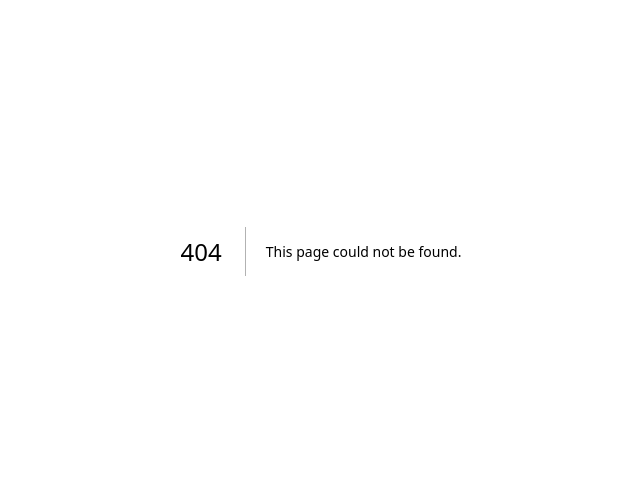
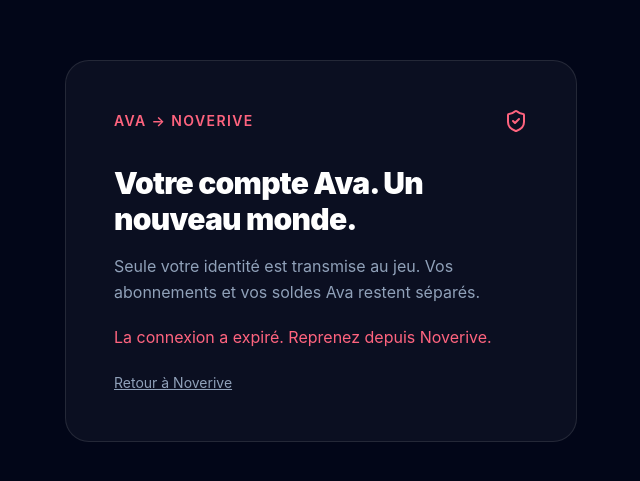
Before and after one commit to stayelles/ava-web, a Next.js app: page /noverive-connect in a window 1280 px wide. Before the commit this address had no page. Shown: the part 149-630 px from the top of the page, without its empty margins (319-959 px from the left). Built offline with nearby package versions, Linux system fonts and the light colour scheme.

Commit message:
Connect Noverive through the existing Ava identity flow

```diff
--- /dev/null
+++ b/app/noverive-connect/page.tsx
@@ -0,0 +1,46 @@
+'use client'
+import {useEffect,useState} from 'react'
+import {motion} from 'framer-motion'
+import {ArrowUpRight,ShieldCheck} from 'lucide-react'
+import {useUserData} from '@/components/app/hooks/useUserData'
+import {LoginScreen} from '@/components/app/LoginScreen'
+import {supabaseAuth} from '@/components/app/services/supabaseAuth'
+import {SUPABASE_URL,SUPABASE_ANON_KEY} from '@/components/app/constants'
+import {loginTranslations} from './translations'
+const copy={
+ fr:['Continuer vers Noverive','Votre compte Ava. Un nouveau monde.','Seule votre identité est transmise au jeu. Vos abonnements et vos soldes Ava restent séparés.','Connexion…','Changer de compte','La connexion a expiré. Reprenez depuis Noverive.','Retour à Noverive','Connexion sécurisée'],
+ en:['Continue to Noverive','Your Ava account. A new world.','Only your identity is shared with the game. Your Ava subscriptions and balances stay separate.','Connecting…','Switch account','This sign-in expired. Start again from Noverive.','Back to Noverive','Secure sign-in'],
+ es:['Continuar a Noverive','Tu cuenta Ava. Un mundo nuevo.','Solo tu identidad se comparte con el juego. Tus suscripciones y saldos de Ava permanecen separados.','Conectando…','Cambiar de cuenta','La conexión ha caducado. Vuelve a empezar desde Noverive.','Volver a Noverive','Conexión segura'],
+ de:['Weiter zu Noverive','Dein Ava-Konto. Eine neue Welt.','Nur deine Identität wird an das Spiel übermittelt. Ava-Abonnements und Guthaben bleiben getrennt.','Verbindung…','Konto wechseln','Die Anmeldung ist abgelaufen. Starte erneut bei Noverive.','Zurück zu Noverive','Sichere Anmeldung']
+}
+type Language=keyof typeof copy
+export default function NoveriveConnect(){
+ const auth=useUserData(),[lang,setLang]=useState<Language>('fr'),[state,setState]=useState<string|null>(null),[busy,setBusy]=useState(false),[error,setError]=useState(false)
+ useEffect(()=>{const q=new URLSearchParams(location.search),l=q.get('lang')||'fr';setLang(l in copy?l as Language:'fr');const c=q.get('state');setState(c&&/^[-_a-zA-Z0-9]{43}$/.test(c)?c:'')},[])
+ useEffect(()=>{document.documentElement.lang=lang},[lang])
+ const t=copy[lang]
+ async function connect(){
+  if(busy||!state||!auth.user)return
+  setBusy(true);setError(false)
+  try{
+   const {data,error}=await supabaseAuth.auth.getSession();if(error||!data.session)throw Error()
+   const response=await fetch(SUPABASE_URL+'/functions/v1/ava-terra-identity',{method:'POST',headers:{'Content-Type':'application/json',apikey:SUPABASE_ANON_KEY,Authorization:'Bearer '+data.session.access_token},body:JSON.stringify({challenge:state})})
+   if(!response.ok)throw Error();const result=await response.json();if(typeof result.assertion!=='string')throw Error()
+   // Ava's access token stays on Ava. Only the dedicated 5-minute game
+   // assertion travels in a POST body to the fixed, allowlisted destination.
+   const form=document.createElement('form');form.method='POST';form.action='https://noverive.com/auth/complete?lang='+lang
+   const input=document.createElement('input');input.type='hidden';input.name='assertion';input.value=result.assertion;form.append(input);document.body.append(form);form.submit()
+  }catch{setError(true);setBusy(false)}
+ }
+ if(state===null)return null
+ if(state&&!auth.user)return <LoginScreen language={lang} translations={loginTranslations[lang]} loading={auth.loginLoading} error={auth.loginError} onOtpRequest={auth.requestOtp} onOtpVerify={auth.verifyOtp} onMfaVerify={auth.verifyMfa}/>
+ return <main className="flex min-h-screen items-center justify-center bg-slate-950 p-6 text-white">
+  <motion.section initial={{opacity:0,y:24}} animate={{opacity:1,y:0}} className="w-full max-w-lg rounded-3xl border border-white/10 bg-white/[0.04] p-8 sm:p-12">
+   <div className="flex items-center justify-between"><span className="text-sm font-semibold tracking-widest text-rose-400">AVA → NOVERIVE</span><ShieldCheck className="text-rose-400" aria-label={t[7]}/></div>
+   <h1 className="mt-8 text-3xl font-black tracking-tight">{t[1]}</h1><p className="mt-4 leading-relaxed text-slate-400">{t[2]}</p>
+   {state&&<><p className="mt-6 break-all text-sm text-slate-300">{auth.user?.email}</p><button onClick={connect} disabled={busy} className="mt-6 flex w-full items-center justify-center gap-3 rounded-xl bg-rose-500 px-5 py-4 font-semibold disabled:opacity-50">{busy?t[3]:t[0]}<ArrowUpRight size={20}/></button><button onClick={()=>void auth.logout()} className="mt-5 text-sm text-slate-400 underline">{t[4]}</button></>}
+   {(!state||error)&&<p role="alert" className="mt-5 text-rose-400">{t[5]}</p>}
+   <a href={'https://noverive.com/?lang='+lang} className="mt-6 block text-sm text-slate-400 underline">{t[6]}</a>
+  </motion.section>
+ </main>
+}
--- /dev/null
+++ b/app/noverive-connect/translations.ts
@@ -0,0 +1,29 @@
+const rows=[
+['Anti-bot verification unavailable. Please retry.','Verificación antirrobot no disponible. Inténtalo de nuevo.','Bot-Prüfung nicht verfügbar. Bitte erneut versuchen.'],
+['Enter a valid email address.','Introduce un correo electrónico válido.','Gib eine gültige E-Mail-Adresse ein.'],
+['Complete the anti-bot verification.','Completa la verificación antirrobot.','Schließe die Bot-Prüfung ab.'],
+['Confirm you are not a robot, then continue.','Confirma que no eres un robot y continúa.','Bestätige, dass du kein Roboter bist, und fahre fort.'],
+['The code must contain 6 digits.','El código debe contener 6 cifras.','Der Code muss 6 Ziffern enthalten.'],
+['Sign in or create an account','Inicia sesión o crea una cuenta','Anmelden oder Konto erstellen'],
+['Check your email','Revisa tu correo','Prüfe deine E-Mails'],
+['Administrator protection','Protección del administrador','Administratorschutz'],
+['One temporary code, no password','Un código temporal, sin contraseña','Ein Einmalcode, kein Passwort'],
+['Code sent to ','Código enviado a ','Code gesendet an '],
+['TOTP authentication required','Autenticación TOTP obligatoria','TOTP-Authentifizierung erforderlich'],
+['Scan this QR code with your authenticator app, then enter the six-digit code.','Escanea este código QR con tu aplicación de autenticación e introduce las seis cifras.','Scanne diesen QR-Code mit deiner Authenticator-App und gib den sechsstelligen Code ein.'],
+['Ava TOTP QR code','Código QR TOTP de Ava','Ava TOTP QR-Code'],
+['Manual key: ','Clave manual: ','Manueller Schlüssel: '],
+['you@email.com','tu@email.com','du@email.com'],
+['Email code','Código de correo','E-Mail-Code'],
+['TOTP code','Código TOTP','TOTP-Code'],
+['Send me a code','Enviar código','Code anfordern'],
+['Continue','Continuar','Weiter'],
+['Use another email address','Usar otro correo','Andere E-Mail-Adresse verwenden'],
+['New accounts are created only after email verification. Privileged accounts also require TOTP verification.','Las cuentas nuevas se crean solo tras verificar el correo. Las cuentas privilegiadas también requieren verificación TOTP.','Neue Konten werden erst nach E-Mail-Bestätigung erstellt. Privilegierte Konten erfordern zusätzlich eine TOTP-Prüfung.'],
+['Unable to send the code right now.','No se puede enviar el código ahora.','Der Code kann gerade nicht gesendet werden.'],
+['Incorrect or expired code.','Código incorrecto o caducado.','Code ungültig oder abgelaufen.'],
+['This account requires a manual support review.','Esta cuenta requiere una revisión del soporte.','Dieses Konto muss vom Support geprüft werden.'],
+['Secure sign-in unavailable. Please retry.','Conexión segura no disponible. Inténtalo de nuevo.','Sichere Anmeldung nicht verfügbar. Bitte erneut versuchen.'],
+['Incorrect or expired authentication code.','Código de autenticación incorrecto o caducado.','Authentifizierungscode ungültig oder abgelaufen.']
+]
+export const loginTranslations:Record<string,Record<string,string>>={fr:{},en:{},es:Object.fromEntries(rows.map(r=>[r[0],r[1]])),de:Object.fromEntries(rows.map(r=>[r[0],r[2]]))}
--- a/components/app/LoginScreen.tsx
+++ b/components/app/LoginScreen.tsx
@@ -9,7 +9,8 @@ import { motion } from 'framer-motion'
 type MfaPrompt = { required: boolean; qrCode?: string; secret?: string }
 
 interface Props {
-  language?: 'fr' | 'en'
+  language?: 'fr' | 'en' | 'es' | 'de'
+  translations?: Record<string,string>
   loading: boolean
   error: string
   onOtpRequest: (email: string, turnstileToken?: string) => Promise<{
@@ -25,10 +26,10 @@ interface Props {
 
 type Step = 'email' | 'otp' | 'mfa'
 
-export function LoginScreen({ loading, error, onOtpRequest, onOtpVerify, onMfaVerify, language='fr' }: Props) {
-  const t=(fr:string,en:string)=>language==='en'?en:fr
+export function LoginScreen({ loading, error, onOtpRequest, onOtpVerify, onMfaVerify, language='fr', translations={} }: Props) {
+  const t=(fr:string,en:string)=>translations[en]||(language==='en'?en:fr)
   const authErrors:Record<string,string>={"Impossible d’envoyer le code pour le moment.": "Unable to send the code right now.", "Code incorrect ou expiré.": "Incorrect or expired code.", "Ce compte nécessite une vérification manuelle du support.": "This account requires a manual support review.", "Connexion sécurisée indisponible. Réessayez.": "Secure sign-in unavailable. Please retry.", "Code d’authentification incorrect ou expiré.": "Incorrect or expired authentication code."}
-  const errorText=(value:string)=>language==='en'?(authErrors[value]||value):value
+  const errorText=(value:string)=>translations[authErrors[value]||value]||(language==='en'?(authErrors[value]||value):value)
   const [step, setStep] = useState<Step>('email')
   const [email, setEmail] = useState('')
   const [code, setCode] = useState('')
--- a/package.json
+++ b/package.json
@@ -1,6 +1,6 @@
 {
   "name": "ava-web",
-  "version": "0.5.76",
+  "version": "0.5.78",
   "private": true,
   "scripts": {
     "dev": "next dev",
```
Also changed, not shown: 1 other file (tests, documents, lock files or other folders).
